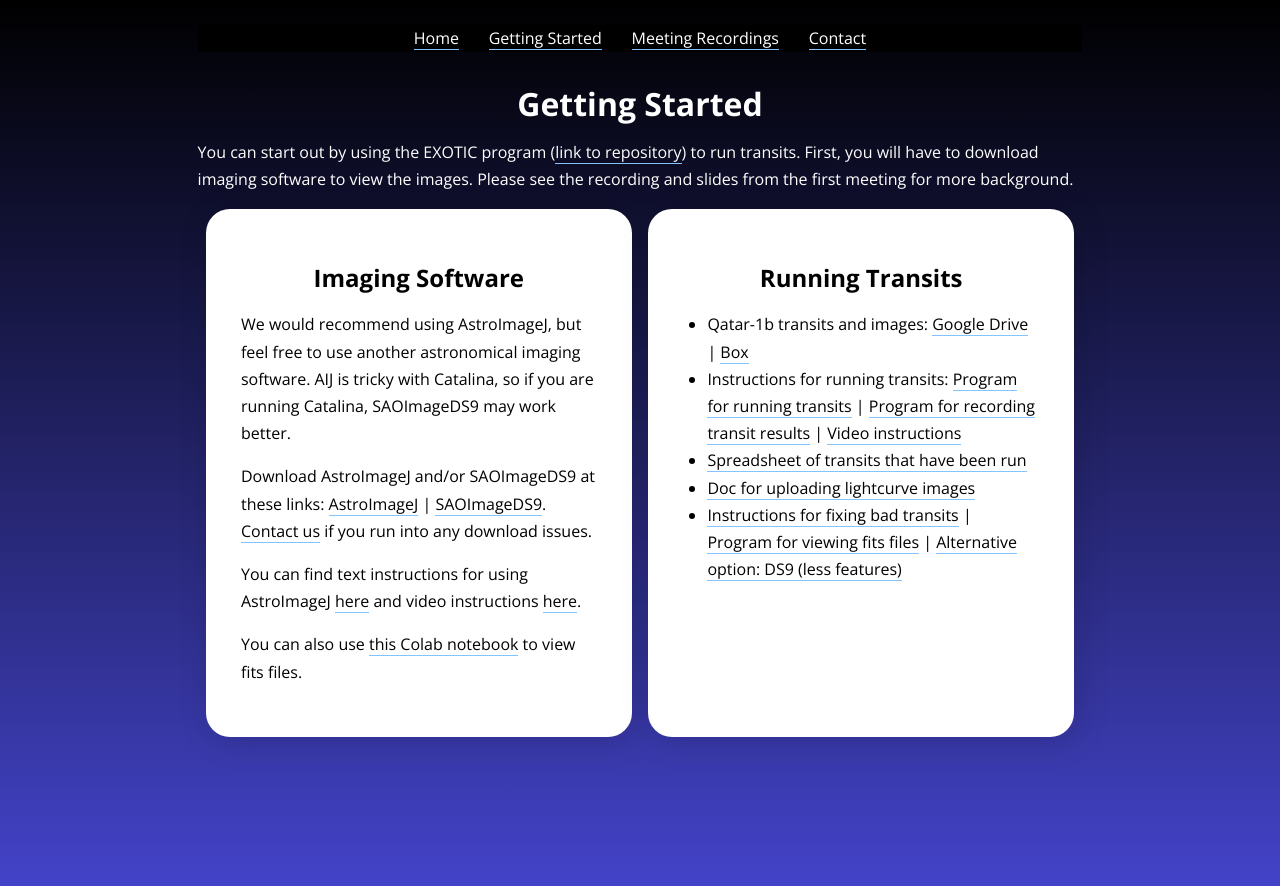
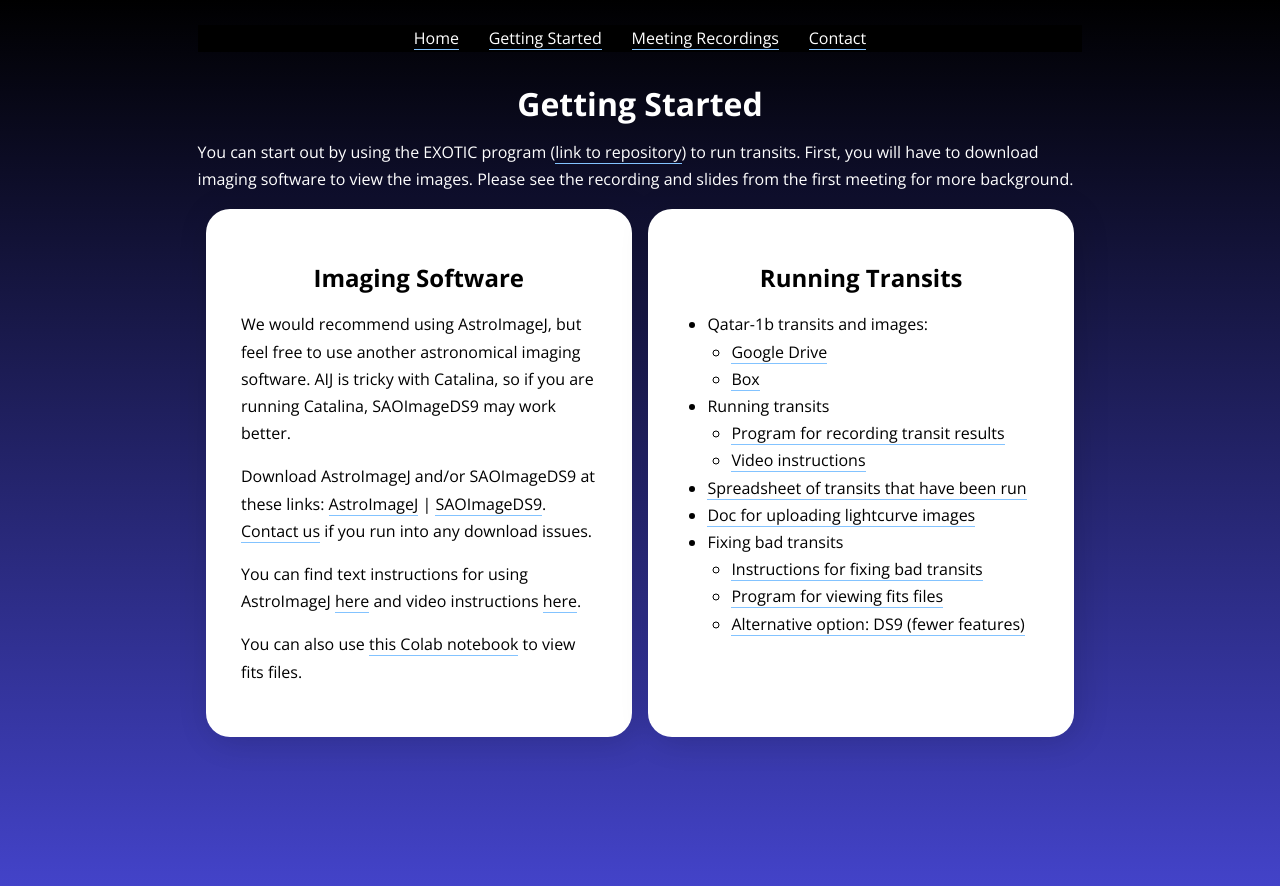
Before and after one commit to paigeyeung/exoplanetresearchworkshop, a Jekyll site: the page built from getting-started.md, in a window 1280 px wide. Shown: the top 886 px of the page. Built offline with Jekyll 4.4.1, drawn with Linux system fonts in a browser that asks for light colours.

Commit message:
Update getting-started.md

```diff
--- a/getting-started.md
+++ b/getting-started.md
@@ -28,23 +28,20 @@ You can also use [this Colab notebook](https://colab.research.google.com/drive/1
 ## Running Transits
 
 * Qatar-1b transits and images:
-[Google Drive](https://drive.google.com/drive/folders/1b2eSuP8l-EtUeB9bej82VyYXXl50FP55?usp=sharing){:target="_blank"} |
-[Box](https://stanford.box.com/s/u3ngkm83c99u3c0j6e85xcuh7rwqe446){:target="_blank"}
-* Instructions for running transits:
-<!-- [Text instructions](https://docs.google.com/document/d/1pvc_VuJrGJ2RAnDcASRZ8zGNFV2TPjd8K1PaKbrhOBE/edit){:target="_blank"} | -->
-[Program for running transits](https://colab.research.google.com/drive/1wrjyfnZJSJNi-1VL5Pr6PWsfysNFw7e-#scrollTo=ccmdu8SO42yx){:target="_blank"} |
-[Program for recording transit results](https://colab.research.google.com/drive/1SBKBfuQ5KXFg_gJLDJXDXSEHR48p04k3){:target="_blank"} |
-[Video instructions](https://youtu.be/crLkc3TIDdY){:target="_blank"}
+    * [Google Drive](https://drive.google.com/drive/folders/1b2eSuP8l-EtUeB9bej82VyYXXl50FP55?usp=sharing){:target="_blank"}
+    * [Box](https://stanford.box.com/s/u3ngkm83c99u3c0j6e85xcuh7rwqe446){:target="_blank"}
+* Running transits
+    * [Program for recording transit results](https://colab.research.google.com/drive/1SBKBfuQ5KXFg_gJLDJXDXSEHR48p04k3){:target="_blank"}
+    * [Video instructions](https://youtu.be/crLkc3TIDdY){:target="_blank"}
 * [Spreadsheet of transits that have been run](https://docs.google.com/spreadsheets/d/1oqnEk49SpIN2oui4Q4ZrY14h0MEhSxesMuuB3GuycD8/edit?usp=sharing){:target="_blank"}
 * [Doc for uploading lightcurve images](https://docs.google.com/document/d/1mpFZcO7s-mDykqqrw1Vvk0lCj4KK2TfK768FGKCTu8A/edit?usp=sharing){:target="_blank"}
-* [Instructions for fixing bad transits](https://youtu.be/HQAulcrkQok){:target="_blank"} |
-[Program for viewing fits files](https://colab.research.google.com/drive/1R4ed26oHP9MzYZBgMZuP4z2QwMS0AULU){:target="_blank"} |
-[Alternative option: DS9 (less features)](https://youtu.be/3aDeZfzlpl4){:target="_blank"}
+* Fixing bad transits
+    * [Instructions for fixing bad transits](https://youtu.be/HQAulcrkQok){:target="_blank"}
+    * [Program for viewing fits files](https://colab.research.google.com/drive/1R4ed26oHP9MzYZBgMZuP4z2QwMS0AULU){:target="_blank"}
+    * [Alternative option: DS9 (fewer features)](https://youtu.be/3aDeZfzlpl4){:target="_blank"}
 
 </div>
 </div>
 
-<!-- <div class="column light-box" markdown="1">
-<img src="/Qatar-1b-comps.png" alt="Qatar-1 b starfield">
-<center>Qatar-1 b Starfield with Comparison Stars</center>
-</div> -->
+<!-- ## Qatar-1 b Starfield with Comparison Stars
+<img src="/Qatar-1b-comps.png" alt="Qatar-1 b starfield"> -->
```
